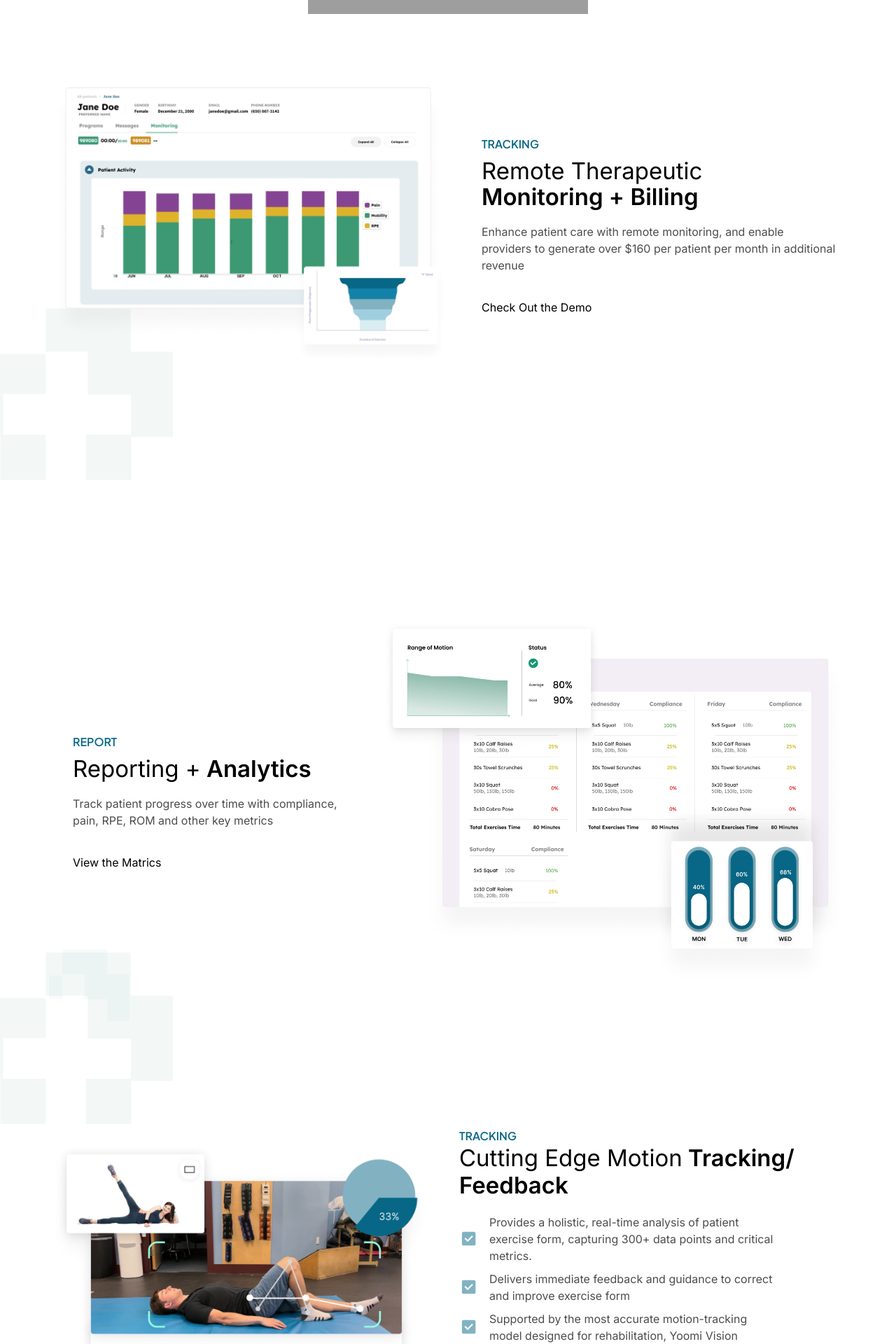
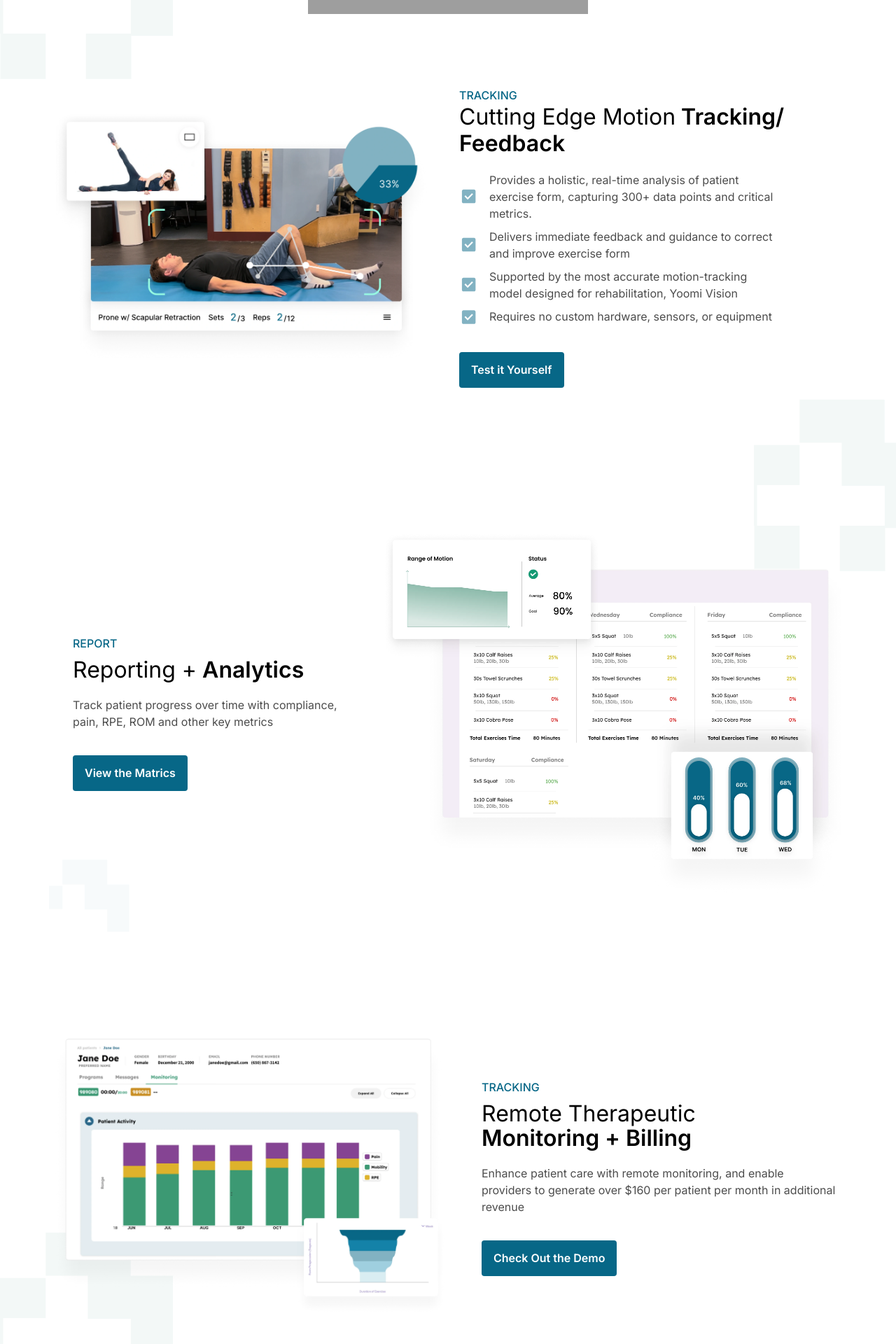
Before and after one commit to Sumit-Chouhan-devloper/yoomi, a React (Create React App) app: page / in a window 1280 px wide. Shown: the part 920-2840 px from the top of the page at 70% size. Built offline with nearby package versions, Linux system fonts and the light colour scheme; grey boxes are pictures that could not be loaded.

Commit message:
merge 3 section of sumit file

```diff
--- a/src/components/homepage/ReportingAnylats.tsx
+++ b/src/components/homepage/ReportingAnylats.tsx
@@ -1,41 +1,42 @@
 import React from "react";
-import Reporting_img from "../../assets/images/webp/Report-main-img.webp";
-import box_group from "../../assets/images/png/reporting-analytis-bottom-vecter.png";
+import { Images } from "../../images.js";
+
 const ReportingAnylats = () => {
   return (
     <>
-      <section className="sm:py-12 py-8">
+      <div className="pb-12 sm:py-12">
         <div className="container xl:max-w-[1140px] 3xl:max-w-[1320px] mx-auto px-5 xl:px-0">
-          <div className="flex flex-wrap flex-col-reverse lg:flex-row common_card_shado py-10 lg:py-14 lg:items-center relative">
+          <div className="flex flex-wrap flex-col-reverse lg:flex-row CommonCardShado py-10 lg:py-14 lg:items-center relative">
             <img
               className="absolute bottom-0 start-0 hidden lg:block"
-              src={box_group}
+              src={Images.reportingVectorImg}
               alt="cube"
             />
             <div className="lg:w-5/12 lg:ps-[34px] lg:pe-9 px-4">
-              <p className="ff_Jakarta text-deep-blue text-sm font-semibold uppercase mb-2 pt-5 sm:pt-0">
+              <p className="text-deep-blue text-sm font-medium uppercase mb-2 pt-5 sm:pt-0">
                 report
               </p>
-              <h3 className="text-black text-4xl sm:text-5xl font-normal sm:mb-5 mb-3 leading-[110%]">
+              <h3 className="text-black lg:text-[32px] md:text-4xl sm:text-[26px] text-2xl font-normal sm:mb-5 mb-3 leading-[110%]">
                 Reporting +<span className="font-semibold"> Analytics</span>
               </h3>
-              <p className="font-normal text-sm opacity-70 mb-5 sm:mb-9 relative">
+              <p className="font-normal text-sm opacity-70 sm:mb-9 mb-5 relative">
                 Track patient progress over time with compliance, pain, RPE, ROM
                 and other key metrics
               </p>
-              <button className="common_button">View the Matrics</button>
+              <button className="rounded hover:bg-transparent hover:text-deep-blue hover:border-deep-blue transition duration-300 h-[51px] px-4 bg-deep-blue text-white font-semibold text-sm border border-transparent">
+                View the Matrics
+              </button>
             </div>
-
             <div className="lg:w-7/12 mx-auto sm:w-10/12">
               <img
                 className="w-full min-h-[228px]"
-                src={Reporting_img}
+                src={Images.reportingImg}
                 alt="tracking"
               />
             </div>
           </div>
         </div>
-      </section>
+      </div>
     </>
   );
 };
--- a/src/components/homepage/TreakingFeedback.tsx
+++ b/src/components/homepage/TreakingFeedback.tsx
@@ -1,70 +1,70 @@
 import React from "react";
-import check_icon from "../../assets/images/svg/check_icon.svg";
-import tracking_img from "../../assets/images/webp/tracking-main-img.webp";
-import box_img from "../../assets/images/png/feedback_top-vecter.png";
+import { Images } from "../../images.js";
 const TrackingFeedback = () => {
   return (
     <>
-      <section className="relative sm:py-12 py-8">
+      <div className="relative pb-12 sm:py-12">
         <img
           className="absolute hidden lg:block top-[-24%] start-0 z-[-1]"
-          src={box_img}
+          src={Images.feedbackVectorImg}
           alt="box-img"
         />
         <div className="container xl:max-w-[1140px] 3xl:max-w-[1320px] mx-auto px-5 xl:px-0 relative">
           <img
             className="absolute hidden lg:block bottom-[-38%] end-[-10%] z-[-1]"
-            src={box_img}
+            src={Images.feedbackVectorImg}
             alt="box-img"
           />
-          <div className="flex flex-wrap items-center common_card_shado py-10 lg:py-14">
+          <div className="flex flex-wrap items-center CommonCardShado py-10 lg:py-14">
             <div className="lg:w-6/12 mx-auto sm:w-10/12 lg:pe-5">
               <img
                 className="w-full min-h-[195px]"
-                src={tracking_img}
+                src={Images.trackingFeedbackImg}
                 alt="tracking"
               />
             </div>
             <div className="lg:w-6/12 px-4">
-              <p className="ff_Jakarta text-deep-blue text-sm font-semibold uppercase mb-0">
+              <p className="text-deep-blue text-sm font-medium uppercase mb-0">
                 TRACKING
               </p>
-              <h3 className="text-black text-4xl sm:text-5xl font-normal leading-[120%]">
+              <h3 className="text-black lg:text-[32px] md:text-4xl sm:text-[26px] text-2xl font-normal leading-[120%]">
                 Cutting Edge Motion
                 <span className="font-semibold"> Tracking/ Feedback</span>
               </h3>
-              <div className="flex pt-5 lg:pe-20">
-                <img src={check_icon} alt="check-box" />
+              <div className="flex pt-3 sm:pt-5 lg:pe-20">
+                <img src={Images.checkIcon} alt="check-box" />
                 <p className="font-normal text-sm opacity-70 ps-4 mb-0">
                   Provides a holistic, real-time analysis of patient exercise
                   form, capturing 300+ data points and critical metrics.
                 </p>
               </div>
               <div className="flex pt-[9px]  lg:pe-20">
-                <img src={check_icon} alt="check-box" />
+                <img src={Images.checkIcon} alt="check-box" />
                 <p className="font-normal text-sm opacity-70 ps-4 mb-0">
                   Delivers immediate feedback and guidance to correct and
                   improve exercise form
                 </p>
               </div>
               <div className="flex pt-[9px]  lg:pe-20">
-                <img src={check_icon} alt="check-box" />
+                <img src={Images.checkIcon} alt="check-box" />
                 <p className="font-normal text-sm opacity-70 ps-4">
                   Supported by the most accurate motion-tracking model designed
                   for rehabilitation, Yoomi Vision
                 </p>
               </div>
-              <div className="flex pb-9 pt-[9px]">
-                <img src={check_icon} alt="check-box" />
+              <div className="flex sm:mb-9 mb-5 pt-[9px]">
+                <img src={Images.checkIcon} alt="check-box" />
                 <p className="font-normal text-sm opacity-70 ps-4 mb-0">
                   Requires no custom hardware, sensors, or equipment
                 </p>
               </div>
-              <button className="common_button">Test it Yourself</button>
+              <button className="rounded hover:bg-transparent hover:text-deep-blue hover:border-deep-blue transition duration-300 h-[51px] px-4 bg-deep-blue text-white font-semibold text-sm border border-transparent">
+                Test it Yourself
+              </button>
             </div>
           </div>
         </div>
-      </section>
+      </div>
     </>
   );
 };
--- a/src/components/homepage/TreakingRemote.tsx
+++ b/src/components/homepage/TreakingRemote.tsx
@@ -1,42 +1,43 @@
 import React from "react";
-import tracking_img from "../../assets/images/webp/tracking-with-graff.webp";
-import box_img from "../../assets/images/png/feedback_top-vecter.png";
+import { Images } from "../../images.js";
 const TreakingRemote = () => {
   return (
     <>
-      <section className="relative py-8 sm:py-12 mb-40">
+      <div className="relative pb-12 sm:py-12">
         <img
-          className="absolute hidden lg:block bottom-[-10%] start-0 z-[-1]"
-          src={box_img}
+          className="absolute hidden lg:block bottom-[4%] start-0 z-[-1]"
+          src={Images.feedbackVectorImg}
           alt="box-img"
         />
-        <div className="container xl:max-w-[1140px] 3xl:max-w-[1320px] mx-auto px-5 xl:px-0">
-          <div className="flex flex-wrap items-center common_card_shado py-10 lg:py-14 justify-center lg:justify-start">
+        <div className="container lg:mb-12 xl:max-w-[1140px] 3xl:max-w-[1320px] mx-auto px-5 xl:px-0">
+          <div className="flex flex-wrap items-center CommonCardShado py-10 lg:py-14 justify-center lg:justify-start">
             <div className="lg:w-6/12 mx-auto sm:w-10/12">
               <img
                 className="w-full min-h-[207px]"
-                src={tracking_img}
+                src={Images.trackingImg}
                 alt="tracking"
               />
             </div>
             <div className="lg:w-6/12 px-4 lg:ps-12">
-              <p className="ff_Jakarta text-deep-blue text-sm font-semibold uppercase mb-2 pt-5 sm:pt-0">
+              <p className="text-deep-blue text-sm font-medium uppercase mb-2 pt-5 sm:pt-0">
                 TRACKING
               </p>
-              <h3 className="text-black text-4xl sm:text-5xl font-normal sm:mb-5 mb-3 leading-[110%] lg:pe-12">
+              <h3 className="text-black lg:text-[32px] md:text-4xl sm:text-[26px] text-2xl font-normal sm:mb-5 mb-3 leading-[110%] lg:pe-12">
                 Remote Therapeutic
                 <span className="font-semibold"> Monitoring + Billing</span>
               </h3>
-              <p className="font-normal text-sm opacity-70 mb-5 sm:mb-9">
+              <p className="font-normal text-sm opacity-70 sm:mb-9 mb-5">
                 Enhance patient care with remote monitoring, and enable
                 providers to generate over $160 per patient per month in
                 additional revenue
               </p>
-              <button className="common_button">Check Out the Demo</button>
+              <button className="rounded hover:bg-transparent hover:text-deep-blue hover:border-deep-blue transition duration-300 h-[51px] px-4 bg-deep-blue text-white font-semibold text-sm border border-transparent">
+                Check Out the Demo
+              </button>
             </div>
           </div>
         </div>
-      </section>
+      </div>
     </>
   );
 };
--- a/src/images.js
+++ b/src/images.js
@@ -11,10 +11,16 @@ import partnerIconTwo from "./assets/images/png/partner-icon-2.png";
 import partnerIconThree from "./assets/images/png/partner-icon-3.png";
 import partnerIconFour from "./assets/images/png/partner-icon-4.png";
 import partnerIconFive from "./assets/images/png/partner-icon-5.png";
+import feedbackVectorImg from "./assets/images/png/feedback_top-vecter.png";
+import reportingVectorImg from "./assets/images/png/reporting-analytis-bottom-vecter.png";
 import img_logo_footer from "./assets/images/svg/logoFooter.svg";
 import msgIcon from "./assets/images/svg/Gmail-logo.svg";
 import telIcon from "./assets/images/svg/tele-logo.svg";
 import workoutIcon from "./assets/images/svg/workout-img.svg";
+import checkIcon from "./assets/images/svg/check_icon.svg";
+import trackingFeedbackImg from "./assets/images/webp/tracking-main-img.webp";
+import reportingImg from "./assets/images/webp/Report-main-img.webp";
+import trackingImg from "./assets/images/webp/tracking-with-graff.webp";
 export const Images = {
   logoImage: logoImage,
   heroImg: heroImg,
@@ -33,4 +39,10 @@ export const Images = {
   msgIcon: msgIcon,
   telIcon: telIcon,
   workoutIcon: workoutIcon,
+  trackingFeedbackImg: trackingFeedbackImg,
+  checkIcon: checkIcon,
+  feedbackVectorImg: feedbackVectorImg,
+  reportingImg: reportingImg,
+  reportingVectorImg: reportingVectorImg,
+  trackingImg: trackingImg,
 };
--- a/src/view/Main.tsx
+++ b/src/view/Main.tsx
@@ -14,9 +14,9 @@ const Main = () => {
         {" "}
         <Header />
         <Workout/>
+        <TrackingFeedback />
+        <ReportingAnylats />
         <TreakingRemote />
-        <ReportingAnylats />
-        <TrackingFeedback />
         <Partners/>
         {/* <Footer /> */}
       </div>
```
